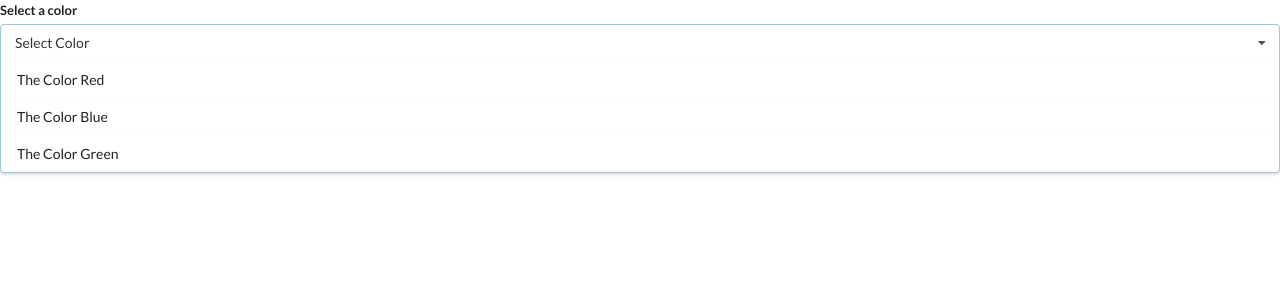
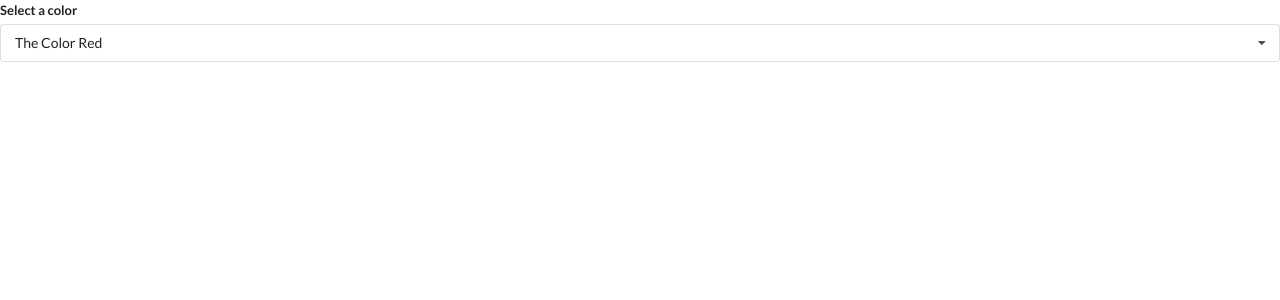
Before and after one commit to teohkt/ReactExercises, a React (Create React App) app in the folder widgets/: page / in a window 1280 px wide. Shown: the top 300 px of the page. Built offline with nearby package versions, Linux system fonts and the light colour scheme.

Commit message:
added useRef to handle clicking outside the dropdown menu

```diff
--- a/widgets/src/App.js
+++ b/widgets/src/App.js
@@ -1,4 +1,4 @@
-import React from 'react';
+import React, { useState } from 'react';
 import ReactDOM from 'react-dom';
 
 import Accordion from './components/Accordion';
@@ -37,11 +37,18 @@ const options = [
 
 
 export default () => {
+
+  const [selected, setSelected] = useState(options[0]);
+
   return (
     <div>
       {/* <Accordion items={items} /> */}
       {/* <Search /> */}
-      <Dropdown options={options}/>
+      <Dropdown
+        options={options}
+        selected={selected}
+        onSelectedChange={setSelected}
+      />
     </div>
   )
 
--- a/widgets/src/components/Dropdown.js
+++ b/widgets/src/components/Dropdown.js
@@ -1,23 +1,46 @@
-import React from 'react';
+import React, { useState, useEffect, useRef } from 'react';
 
-const Dropdown = ({options }) => {
+const Dropdown = ({options, selected, onSelectedChange }) => {
+    const [open, setOpen] = useState(false);
+    const ref = useRef();
+
+    useEffect(()=> {
+        document.body.addEventListener('click', (event)=>{
+            if (ref.current.contains(event.target)) {
+                return;
+            }
+            setOpen(false);
+        })
+    }, []);
+
     const renderedOptions = options.map((option)=>{
+        if (option.value === selected.value) {
+            return null;
+        }
+
         return (
-            <div key={options.value} className='item'>
+            <div
+                key={options.value}
+                className='item'
+                onClick = {()=> {
+                    onSelectedChange(option)
+                }}
+            >
                 {option.label}
             </div>
         )
     })
 
+
     return (
     //     <h1>{renderedOptions}</h1>
-        <div className="ui form">
+        <div ref={ref} className="ui form">
             <div className="field">
                 <label className='label'>Select a color</label>
-                <div className='ui selection dropdown visible active'>
+                <div onClick={()=> setOpen(!open)} className={`ui selection dropdown ${open ? 'visible active' : ''}`}>
                     <i className='dropdown icon'></i>
-                    <div className="text">Select Color</div>
-                    <div className='menu visible transition'>
+                    <div className="text">{selected.label}</div>
+                    <div className={`menu ${open ? 'visible transition' : ''}`}>
                         {renderedOptions}
                     </div>
                 </div>
```
